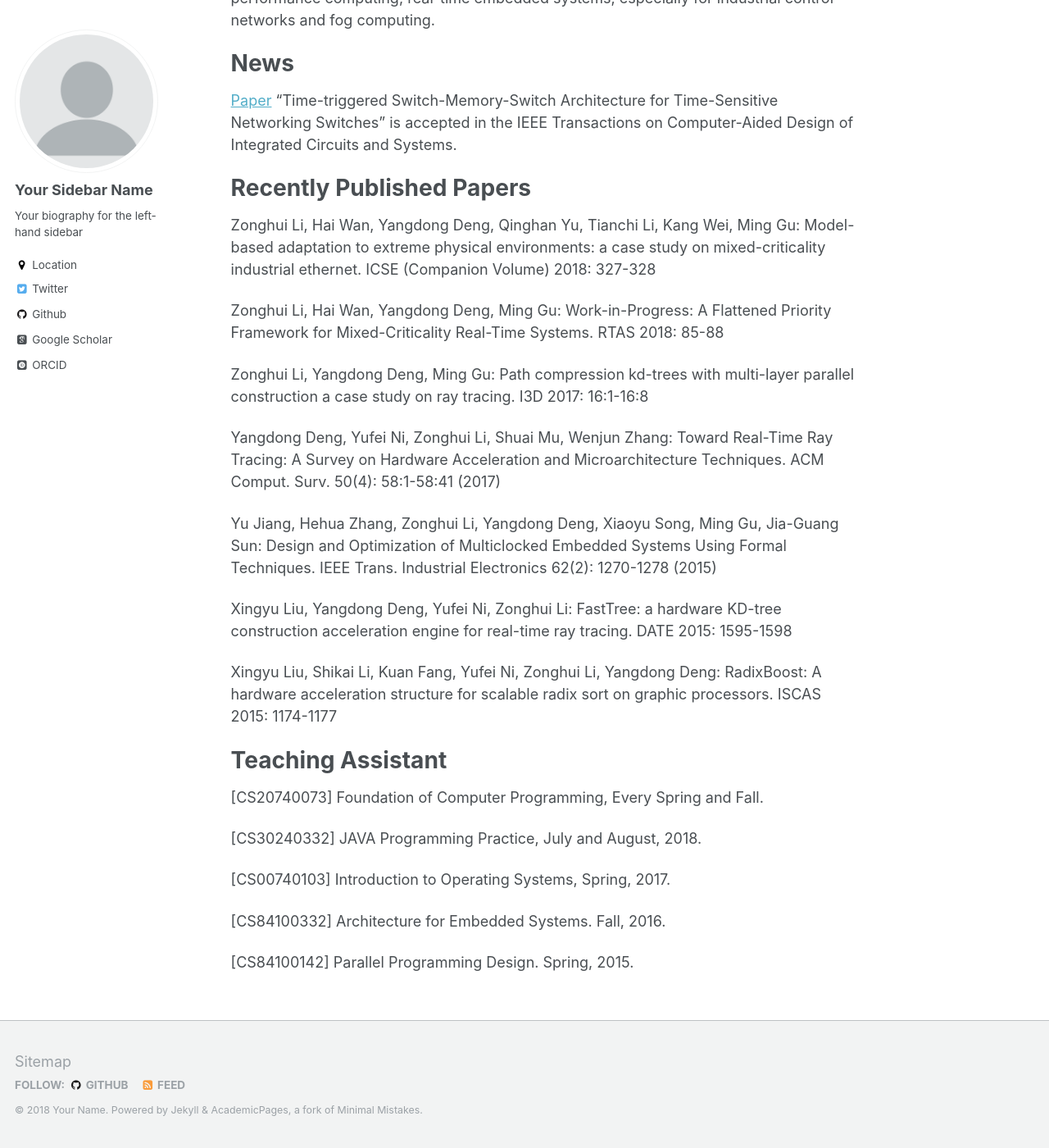
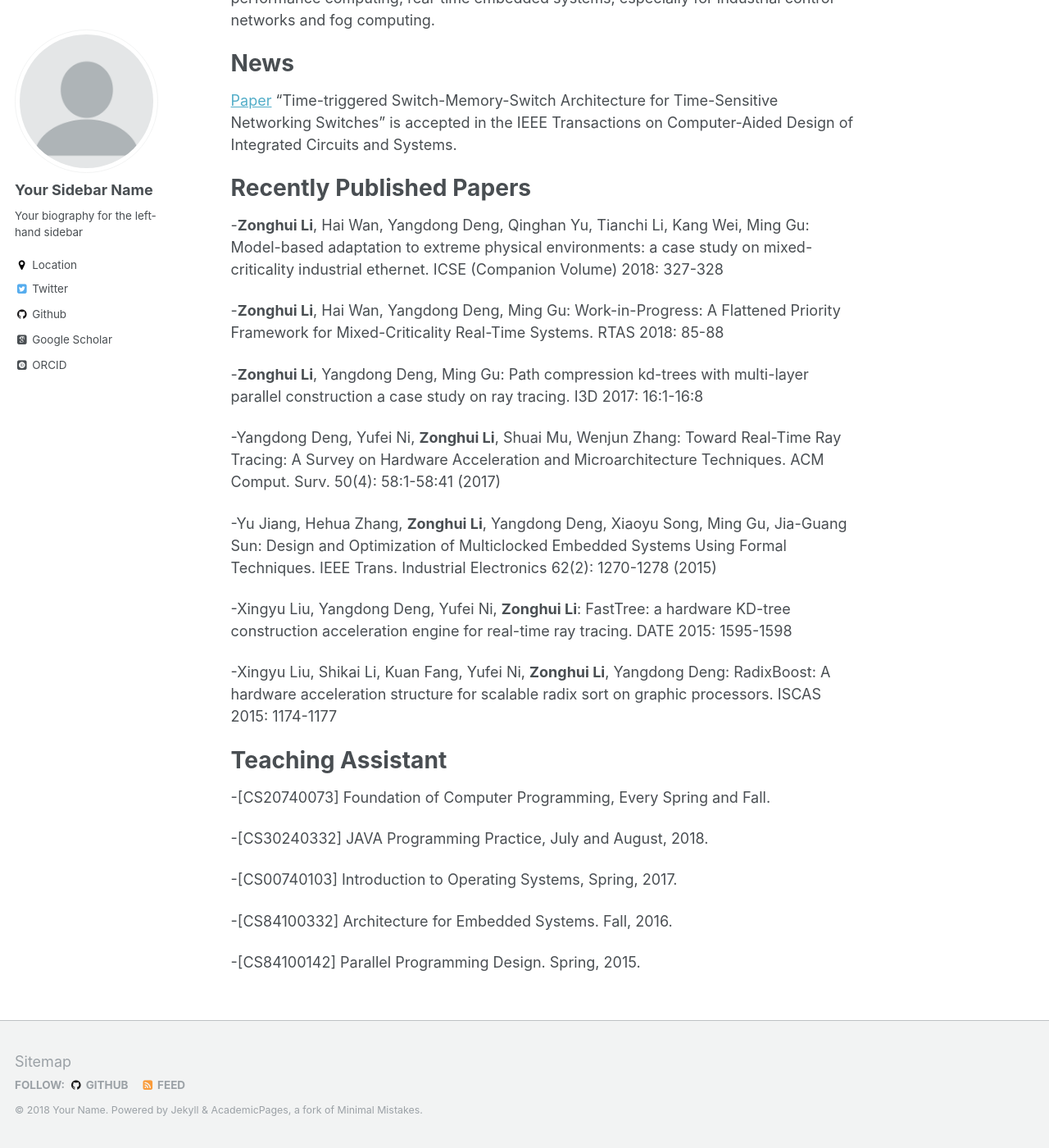
Before and after one commit to yingwangbjtu/lizonghui.github.io, a Jekyll site: the page built from _pages/about.md, in a window 1280 px wide and 1400 px high, scrolled down 335 px. Shown: the whole window at 82% size. Built offline with Jekyll 4.4.1, drawn with Linux system fonts in a browser that asks for light colours; some web fonts are replaced.

```diff
--- a/_pages/about.md
+++ b/_pages/about.md
@@ -20,36 +20,36 @@ News
 
 Recently Published Papers
 ======
-Zonghui Li, Hai Wan, Yangdong Deng, Qinghan Yu, Tianchi Li, Kang Wei, Ming Gu:
+-**Zonghui Li**, Hai Wan, Yangdong Deng, Qinghan Yu, Tianchi Li, Kang Wei, Ming Gu:
 Model-based adaptation to extreme physical environments: a case study on mixed-criticality industrial ethernet. ICSE (Companion Volume) 2018: 327-328
 
-Zonghui Li, Hai Wan, Yangdong Deng, Ming Gu:
+-**Zonghui Li**, Hai Wan, Yangdong Deng, Ming Gu:
 Work-in-Progress: A Flattened Priority Framework for Mixed-Criticality Real-Time Systems. RTAS 2018: 85-88
 
-Zonghui Li, Yangdong Deng, Ming Gu:
+-**Zonghui Li**, Yangdong Deng, Ming Gu:
 Path compression kd-trees with multi-layer parallel construction a case study on ray tracing. I3D 2017: 16:1-16:8
 
-Yangdong Deng, Yufei Ni, Zonghui Li, Shuai Mu, Wenjun Zhang:
+-Yangdong Deng, Yufei Ni, **Zonghui Li**, Shuai Mu, Wenjun Zhang:
 Toward Real-Time Ray Tracing: A Survey on Hardware Acceleration and Microarchitecture Techniques. ACM Comput. Surv. 50(4): 58:1-58:41 (2017)
 
-Yu Jiang, Hehua Zhang, Zonghui Li, Yangdong Deng, Xiaoyu Song, Ming Gu, Jia-Guang Sun:
+-Yu Jiang, Hehua Zhang, **Zonghui Li**, Yangdong Deng, Xiaoyu Song, Ming Gu, Jia-Guang Sun:
 Design and Optimization of Multiclocked Embedded Systems Using Formal Techniques. IEEE Trans. Industrial Electronics 62(2): 1270-1278 (2015)
 
-Xingyu Liu, Yangdong Deng, Yufei Ni, Zonghui Li:
+-Xingyu Liu, Yangdong Deng, Yufei Ni, **Zonghui Li**:
 FastTree: a hardware KD-tree construction acceleration engine for real-time ray tracing. DATE 2015: 1595-1598
 
-Xingyu Liu, Shikai Li, Kuan Fang, Yufei Ni, Zonghui Li, Yangdong Deng:
+-Xingyu Liu, Shikai Li, Kuan Fang, Yufei Ni, **Zonghui Li**, Yangdong Deng:
 RadixBoost: A hardware acceleration structure for scalable radix sort on graphic processors. ISCAS 2015: 1174-1177
 
 
 Teaching Assistant
 ======
-[CS20740073] Foundation of Computer Programming, Every Spring and Fall.
+-[CS20740073] Foundation of Computer Programming, Every Spring and Fall.
 
-[CS30240332] JAVA Programming Practice, July and August, 2018.
+-[CS30240332] JAVA Programming Practice, July and August, 2018.
 
-[CS00740103] Introduction to Operating Systems, Spring, 2017.
+-[CS00740103] Introduction to Operating Systems, Spring, 2017.
 
-[CS84100332] Architecture for Embedded Systems. Fall, 2016.
+-[CS84100332] Architecture for Embedded Systems. Fall, 2016.
 
-[CS84100142] Parallel Programming Design. Spring, 2015.
+-[CS84100142] Parallel Programming Design. Spring, 2015.
```
